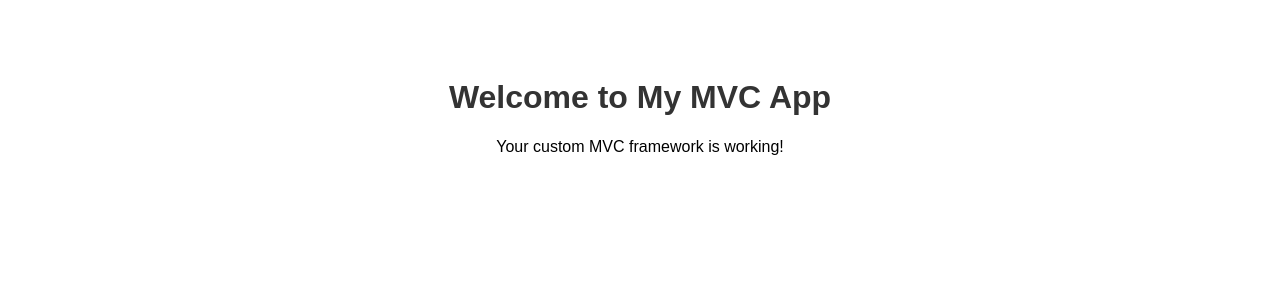
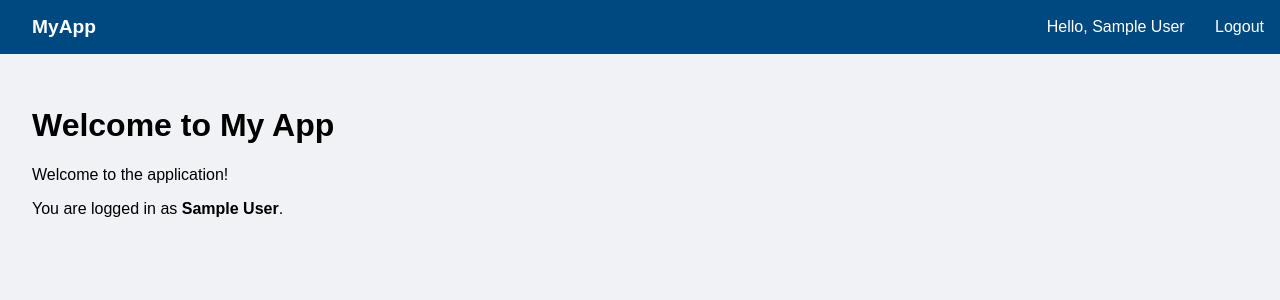
Before and after one commit to Juicyyyyyyy/projet_web, a PHP site: page / in a window 1280 px wide. Shown: the top 300 px of the page. Run offline with PHP 8.4, Linux system fonts and the light colour scheme; the visitor is signed in with stand-in values (Sample User, id 1).

Commit message:
feat: Introduce reusable header and footer components and integrate them into auth and home views.

```diff
--- a/app/Controllers/HomeController.php
+++ b/app/Controllers/HomeController.php
@@ -9,6 +9,6 @@ class HomeController extends BaseController
 {
     public function index(Request $request)
     {
-        $this->render('home', ['title' => 'Welcome to My MVC App']);
+        $this->render('home', ['title' => 'Welcome to My App']);
     }
 }
--- /dev/null
+++ b/app/Views/components/footer.php
@@ -0,0 +1,3 @@
+    </div>
+</body>
+</html>
--- /dev/null
+++ b/app/Views/components/header.php
@@ -0,0 +1,33 @@
+<!DOCTYPE html>
+<html>
+<head>
+    <title>My App</title>
+    <style>
+        body { font-family: sans-serif; margin: 0; padding: 0; background: #f0f2f5; }
+        nav { background: #004880; padding: 1rem; color: white; display: flex; justify-content: space-between; align-items: center; }
+        nav a { color: white; text-decoration: none; margin-left: 1rem; }
+        nav a:hover { text-decoration: underline; }
+        .container { padding: 2rem; }
+
+        .card { background: white; padding: 2rem; border-radius: 8px; box-shadow: 0 2px 4px rgba(0,0,0,0.1); max-width: 400px; margin: 2rem auto; }
+        input { width: 100%; padding: 0.5rem; margin-bottom: 1rem; border: 1px solid #ddd; border-radius: 4px; box-sizing: border-box; }
+        button { width: 100%; padding: 0.5rem; background: #004880; color: white; border: none; border-radius: 4px; cursor: pointer; }
+        button:hover { background: #003366; }
+        .error { color: red; margin-bottom: 1rem; font-size: 0.9rem; }
+        .link { text-align: center; margin-top: 1rem; font-size: 0.9rem; }
+    </style>
+</head>
+<body>
+    <nav>
+        <a href="/" style="font-weight: bold; font-size: 1.2rem;">MyApp</a>
+        <div>
+            <?php if (isset($_SESSION['user_id'])): ?>
+                <span style="margin-right: 10px;">Hello, <?= htmlspecialchars($_SESSION['user_name'] ?? 'User') ?></span>
+                <a href="/logout">Logout</a>
+            <?php else: ?>
+                <a href="/login">Login</a>
+                <a href="/register">Register</a>
+            <?php endif; ?>
+        </div>
+    </nav>
+    <div class="container">
--- a/app/Views/home.php
+++ b/app/Views/home.php
@@ -1,16 +1,12 @@
-<!DOCTYPE html>
-<html lang="en">
-<head>
-    <meta charset="UTF-8">
-    <meta name="viewport" content="width=device-width, initial-scale=1.0">
-    <title><?= $title ?></title>
-    <style>
-        body { font-family: sans-serif; text-align: center; padding-top: 50px; }
-        h1 { color: #333; }
-    </style>
-</head>
-<body>
-    <h1><?= $title ?></h1>
-    <p>Your custom MVC framework is working!</p>
-</body>
-</html>
+<?php include __DIR__ . '/components/header.php'; ?>
+
+<h1><?= $title ?></h1>
+<p>Welcome to the application!</p>
+
+<?php if (isset($_SESSION['user_id'])): ?>
+    <p>You are logged in as <strong><?= htmlspecialchars($_SESSION['user_name']) ?></strong>.</p>
+<?php else: ?>
+    <p>Please <a href="/login">login</a> or <a href="/register">register</a>.</p>
+<?php endif; ?>
+
+<?php include __DIR__ . '/components/footer.php'; ?>
```
Also changed, not shown: app/Views/auth/login.php (+4 -17 lines), app/Views/auth/register.php (+4 -17 lines).
